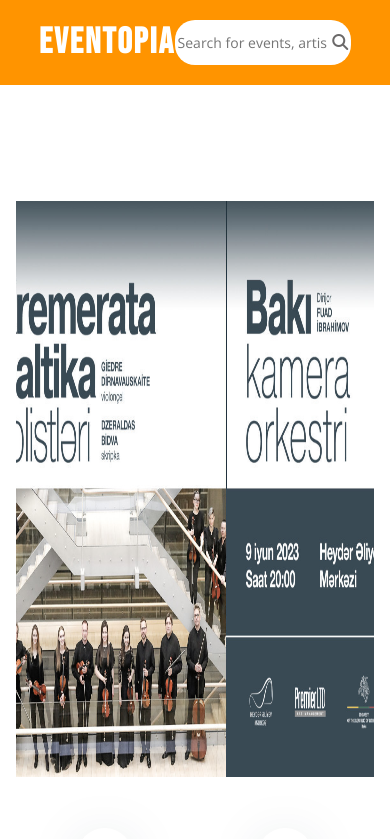
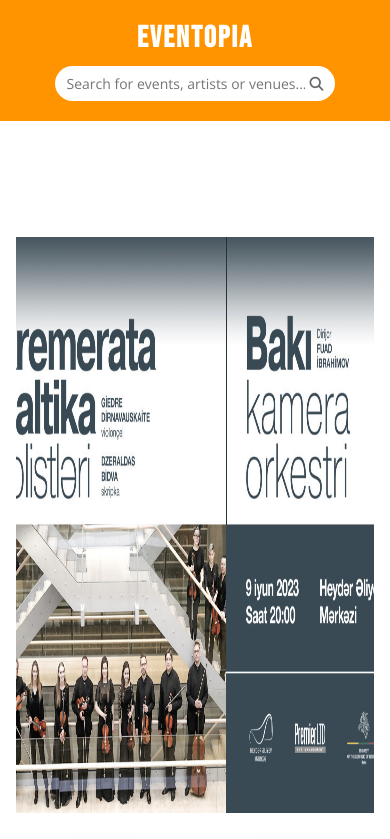
Before and after one commit to NurgulYunusova/Eventopia-Mini-Project, a React (Vite) app in the folder client/: page / in a window 390 px wide. Shown: the top 839 px of the page. Built offline with nearby package versions, Linux system fonts and the light colour scheme.

Commit message:
responsive-header-completed

```diff
--- /dev/null
+++ b/client/src/abstracts/variables.scss
@@ -0,0 +1,4 @@
+$large-breakpoint:1296px;
+$laptop-breakpoint:992px;
+$tablet-breakpoint:680px;
+$small-breakpoint:500px;
--- a/client/src/components/header/header.scss
+++ b/client/src/components/header/header.scss
@@ -1,4 +1,5 @@
 @import url("https://fonts.googleapis.com/css2?family=Bebas+Neue&family=Open+Sans:wght@300;400;500;600;700;800&display=swap");
+@import '../../abstracts//variables.scss';
 
 .header {
   width: 100%;
@@ -63,3 +64,55 @@
     }
   }
 }
+
+
+@media(max-width:$laptop-breakpoint){
+  .header{
+    .container {
+      .logo {
+        font-size: 30px;
+      }
+      .search-bar {
+        width: 290px;
+        height: 40px;
+      }
+    }
+  }
+}
+@media(max-width:$tablet-breakpoint){
+  .header{
+    .container {
+      display: flex;
+      flex-direction: column;
+      .logo {
+        font-size: 30px;
+        padding-bottom: 10px;
+      }
+      .search-bar {
+
+        width: 300px;
+        height: 35px;
+
+        .fa-search {
+          font-size: 15px;
+        }
+      }
+    }
+  }
+}
+
+@media(max-width:$small-breakpoint){
+  .header{
+    .container{
+      .search-bar {
+
+        width: 280px;
+        height: 35px;
+
+        .fa-search {
+          font-size: 14px;
+        }
+      }
+    }
+  }
+}
```
